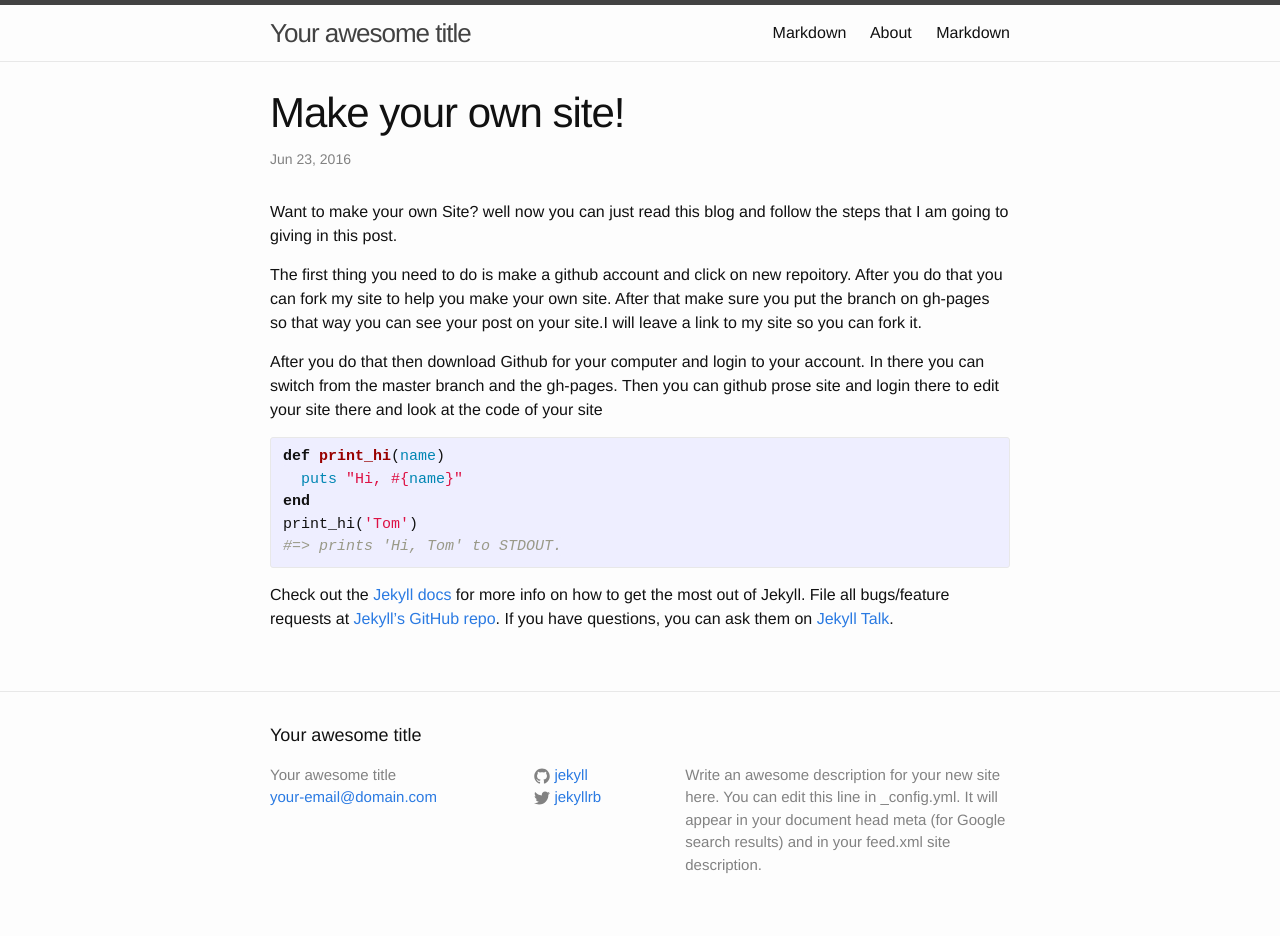
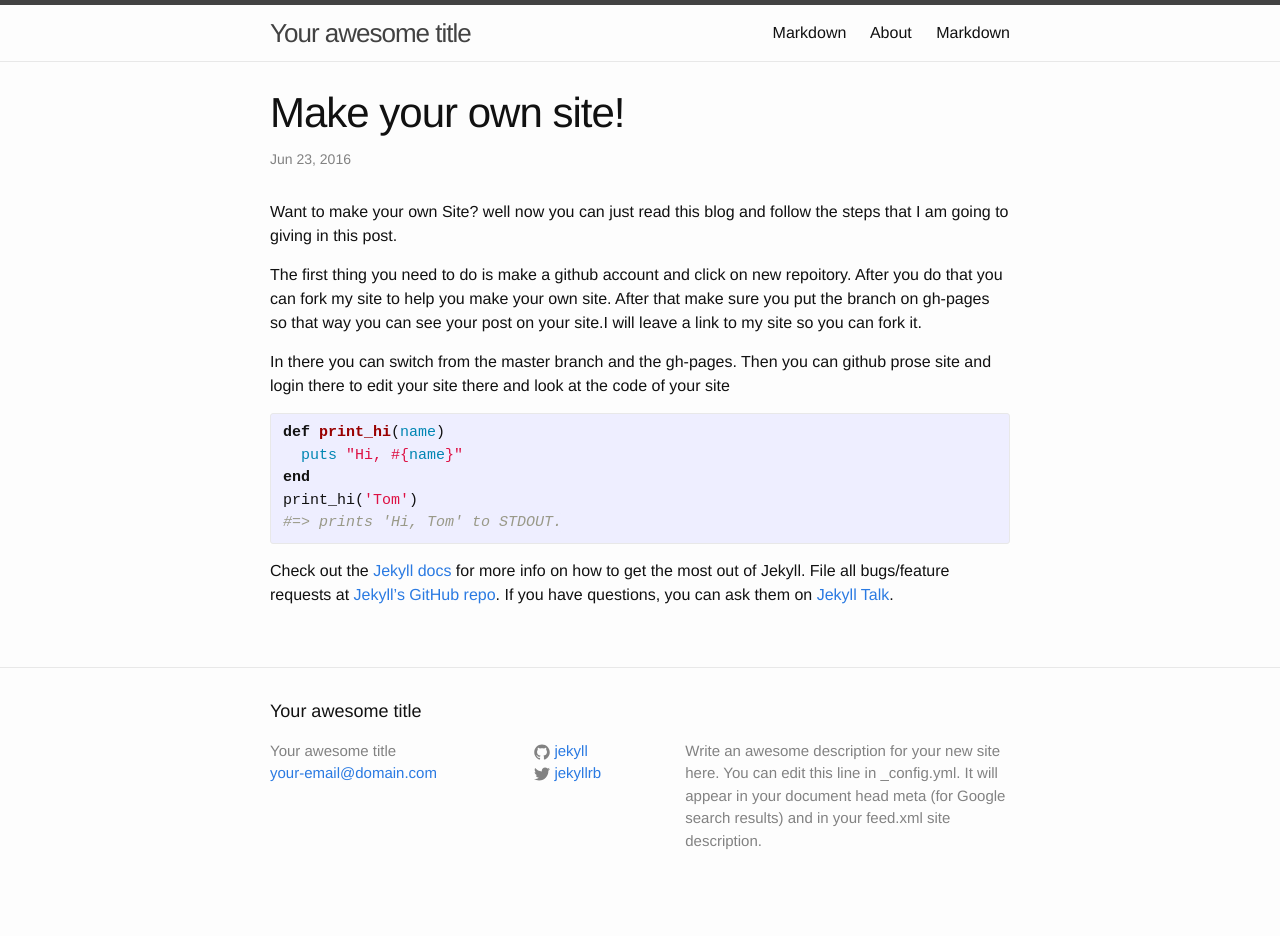
Before and after one commit to icastillo93/site, a Jekyll site: the page built from _posts/2016-06-23-Make-your-own-site.md, in a window 1280 px wide. Built offline with Jekyll 4.4.1, drawn with Linux system fonts in a browser that asks for light colours; after the commit the page ends 912 px from its top, so only the background shows below that.

Commit message:
update to blog

```diff
--- a/_posts/2016-06-23-Make-your-own-site.md
+++ b/_posts/2016-06-23-Make-your-own-site.md
@@ -9,7 +9,7 @@
 
 The first thing you need to do is make a github account and click on new repoitory. After you do that you can fork my site to help you make your own site. After that make sure you put the branch on gh-pages so that way you can see your post on your site.I will leave a link to my site so you can fork it.
 
-After you do that then download Github for your computer and login to your account. In there you can switch from the master branch and the gh-pages. Then you can github prose site and login there to edit your site there and look at the code of your site
+In there you can switch from the master branch and the gh-pages. Then you can github prose site and login there to edit your site there and look at the code of your site
 
 {% highlight ruby %}
 def print_hi(name)
```
